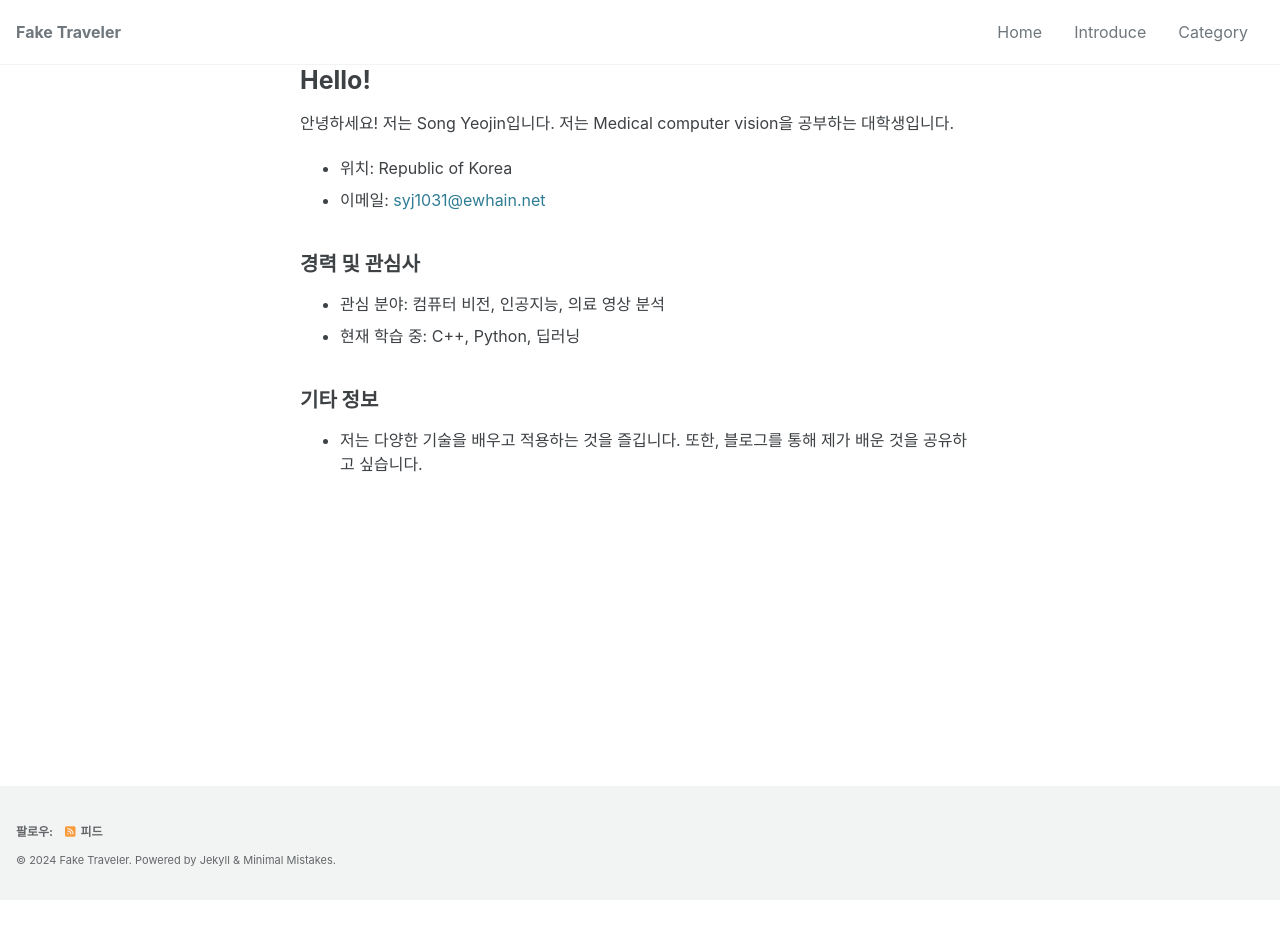
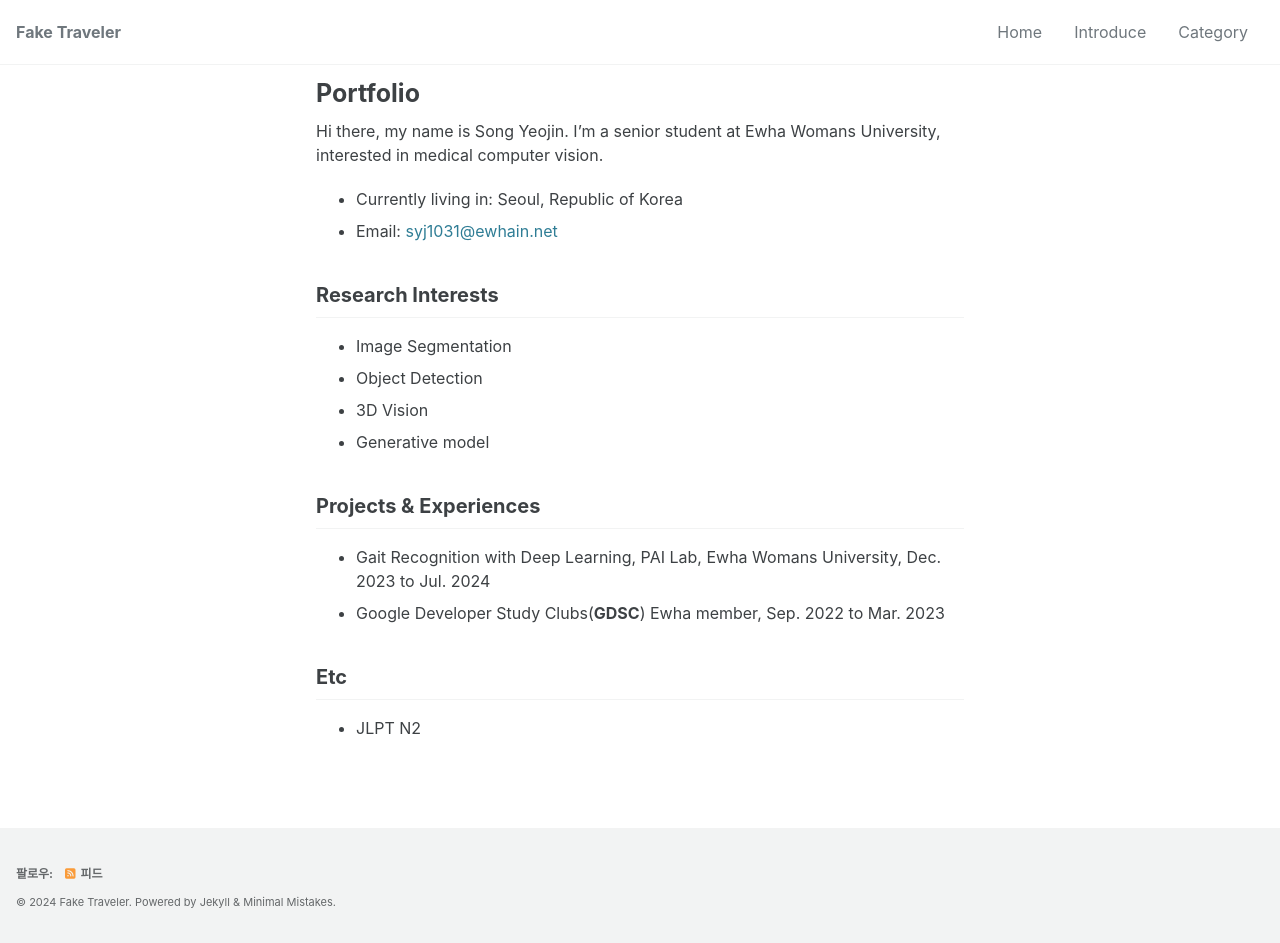
Before and after one commit to YeoJins/YeoJins.github.io, a Jekyll site: the page built from _pages/introduce/introduce.md, in a window 1280 px wide. Built offline with Jekyll 4.4.1, drawn with Linux system fonts in a browser that asks for light colours; cached includes are drawn as plain includes; before the commit the page ends 900 px from its top, so only the background shows below that.

Commit message:
portfolio 수정

```diff
--- a/_pages/introduce/introduce.md
+++ b/_pages/introduce/introduce.md
@@ -1,20 +1,26 @@
 ---
-layout: page
-title: "Hello!"
+layout: single
+title: "Portfolio"
 permalink: /about/
 ---
 
+Hi there, my name is Song Yeojin. I'm a senior student at Ewha Womans University, interested in medical computer vision.
 
-안녕하세요! 저는 Song Yeojin입니다. 저는 Medical computer vision을 공부하는 대학생입니다.
+- Currently living in: Seoul, Republic of Korea
+- Email: [syj1031@ewhain.net](mailto:syj1031@ewhain.net)
 
-- 위치: Republic of Korea
-- 이메일: [syj1031@ewhain.net](mailto:syj1031@ewhain.net)
+## Research Interests
 
-## 경력 및 관심사
+- Image Segmentation
+- Object Detection
+- 3D Vision
+- Generative model
 
-- 관심 분야: 컴퓨터 비전, 인공지능, 의료 영상 분석
-- 현재 학습 중: C++, Python, 딥러닝
+## Projects & Experiences
 
-## 기타 정보
+- Gait Recognition with Deep Learning, PAI Lab, Ewha Womans University, Dec. 2023 to Jul. 2024
+- Google Developer Study Clubs(**GDSC**) Ewha member, Sep. 2022 to Mar. 2023
 
-- 저는 다양한 기술을 배우고 적용하는 것을 즐깁니다. 또한, 블로그를 통해 제가 배운 것을 공유하고 싶습니다.
+## Etc
+
+- JLPT N2
```
Also changed, not shown: _posts/2024-08-12-my-first-post.md (+7 -1 lines).
